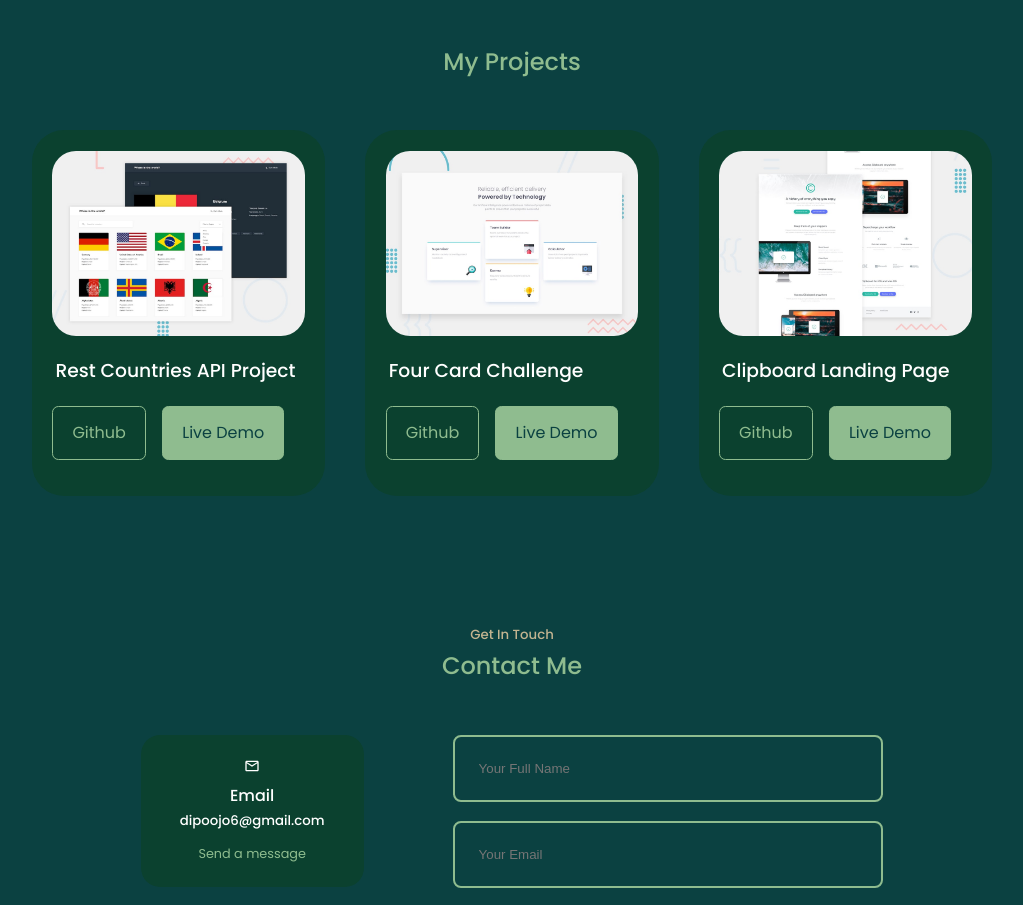
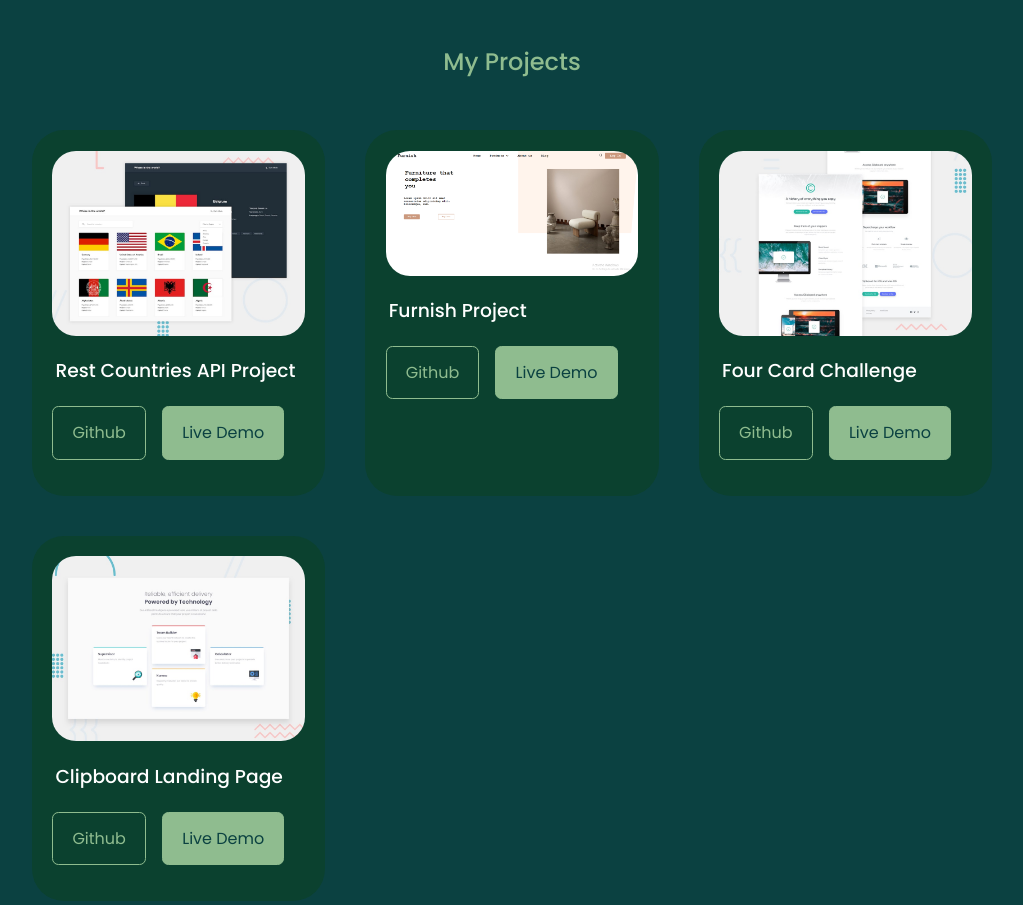
Before and after one commit to Dipocbd/Portfolio-Website, a React (Create React App) app: page / in a window 1280 px wide. Shown: the part 2000-2905 px from the top of the page, without its empty margins (128-1151 px from the left). Built offline with nearby package versions, Linux system fonts and the light colour scheme.

Commit message:
added another project

```diff
--- a/src/components/portfolio/Portfolio.js
+++ b/src/components/portfolio/Portfolio.js
@@ -1,8 +1,9 @@
 import React from 'react'
 import './portfolio.css'
 import IMG1 from '../../Files/portfolio1.jpg'
-import IMG2 from '../../Files/portfolio2.jpg'
+import IMG2 from '../../Files/portfolio2.png'
 import IMG3 from '../../Files/portfolio3.jpg'
+import IMG4 from '../../Files/portfolio4.jpg'
 
 
 const data  =[
@@ -16,13 +17,20 @@ const data  =[
   {
     id:1,
     image:IMG2,
+    title: 'Furnish Project',
+    github: 'https://github.com/Dipocbd/Furnish-Project',
+    demo: 'https://furnishproject.netlify.app/'
+  },
+  {
+    id:1,
+    image:IMG3,
     title: 'Four Card Challenge',
     github:'https://github.com/Dipocbd/Four-Card-Frontend-Mentor-Challenge',
     demo:'https://fourcard-dipo.netlify.app/'
   },
   {
     id:1,
-    image:IMG3,
+    image:IMG4,
     title: 'Clipboard Landing Page',
     github:'https://github.com/Dipocbd/clipboard-Landing-Page',
     demo:'https://clipboard-dipocbd.netlify.app/'
```
Also changed, not shown: src/Files/portfolio2.png (added), src/Files/portfolio4.jpg (renamed from src/Files/portfolio2.jpg).
